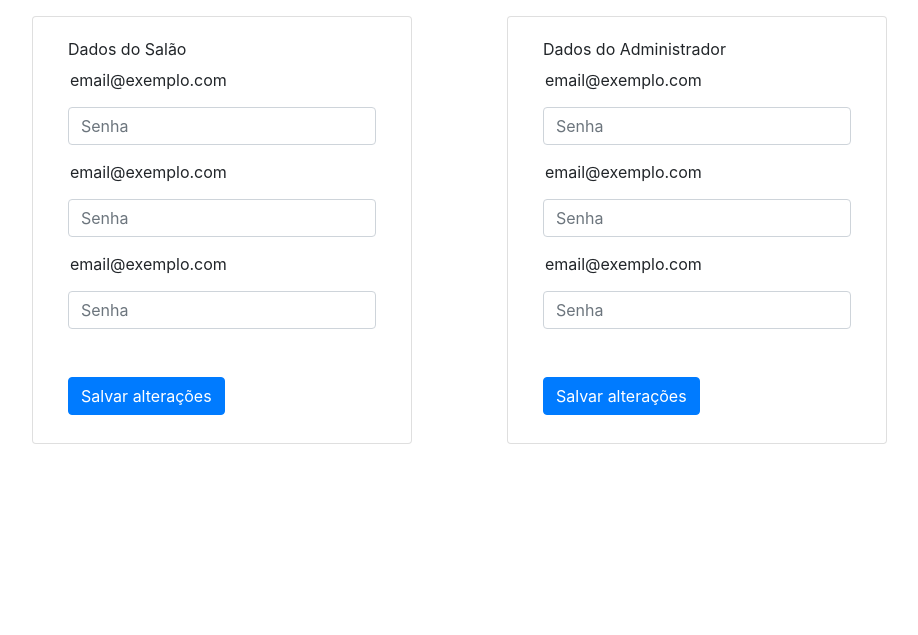
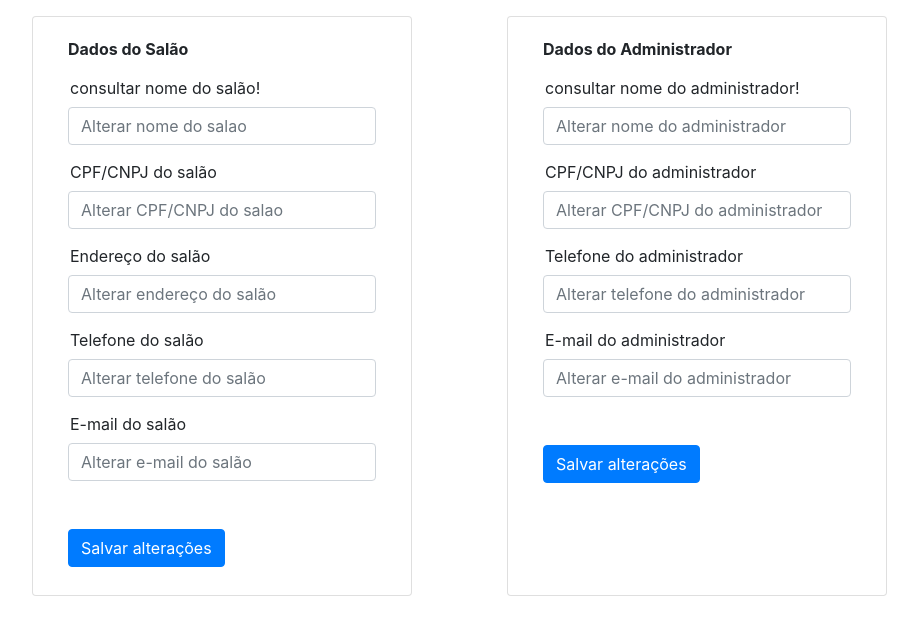
Before and after one commit to miraceli/app, a PHP site: page /perfil.php in a window 1280 px wide. Shown: the part 56-691 px from the top of the page, without its empty margins (133-1051 px from the left). Run offline with PHP 8.4, Linux system fonts and the light colour scheme; data that the repository does not hold is empty; some libraries are stand-ins or nearby versions.

Commit message:
versão 2 antes de dormir

```diff
--- a/perfil.php
+++ b/perfil.php
@@ -1,3 +1,18 @@
+<?php
+    include_once("conexao.php");
+
+    $sql1 = "select * from salao";
+    $consulta1 = mysqli_query($conexao, $sql1);
+    $registros1 = mysqli_num_rows($consulta1);
+
+    $sql2 = "select * from administrador";
+    $consulta2 = mysqli_query($conexao, $sql2);
+    $registros2 = mysqli_num_rows($consulta2);
+
+    $conexao->close();
+?>
+
+
 <!DOCTYPE html>
 <html lang="en">
 
@@ -35,6 +50,8 @@
                     <div class="dropdown-menu" aria-labelledby="navbarDropdown">
                         <a class="dropdown-item active" href="#">Perfil</a>
                         <div class="dropdown-divider"></div>
+                        <a class="dropdown-item" href="/app/cadastro_usuario.php">Cadastrar usuário</a>
+                        <div class="dropdown-divider"></div>
                         <a class="dropdown-item" href="#">Sair</a>
                     </div>
                 </li>
@@ -47,36 +64,46 @@
             <div class="col-md-1"></div>
             <div class="card col-4">
                 <div class="card-body">
-                    Dados do Salão
+                    <strong>Dados do Salão</strong>
+                    <form method="post" action="salvar_salao.php" name="form">
 
-                    <form>
-                        <div class="form-group mb-2">
-                            <label for="staticEmail2" class="sr-only">Email</label>
-                            <input type="text" readonly class="form-control-plaintext" id="staticEmail2" value="email@exemplo.com">
+                        <div class="mt-2">
+                            <input type="text" readonly class="form-control-plaintext" id="staticEmail" value="consultar nome do salão!">
                         </div>
                         <div class="form-group mb-2">
-                            <label for="inputPassword2" class="sr-only">Senha</label>
-                            <input type="password" class="form-control" id="inputPassword2" placeholder="Senha">
+                            <input type="text" class="form-control" id="inputPassword2" placeholder="Alterar nome do salao">
                         </div>
 
-                        <div class="form-group mb-2">
-                            <label for="staticEmail2" class="sr-only">Email</label>
-                            <input type="text" readonly class="form-control-plaintext" id="staticEmail2" value="email@exemplo.com">
+                        <div>
+                            <input type="text" readonly class="form-control-plaintext" id="staticEmail" value="CPF/CNPJ do salão">
                         </div>
                         <div class="form-group mb-2">
-                            <label for="inputPassword2" class="sr-only">Senha</label>
-                            <input type="password" class="form-control" id="inputPassword2" placeholder="Senha">
+                            <input type="text" class="form-control" id="inputPassword2" placeholder="Alterar CPF/CNPJ do salao">
+                        </div>
+
+                        <div>
+                            <input type="text" readonly class="form-control-plaintext" id="staticEmail" value="Endereço do salão">
                         </div>
                         <div class="form-group mb-2">
-                            <label for="staticEmail2" class="sr-only">Email</label>
-                            <input type="text" readonly class="form-control-plaintext" id="staticEmail2" value="email@exemplo.com">
+                            <input type="text" class="form-control" id="inputPassword2" placeholder="Alterar endereço do salão">
+                        </div>
+
+                        <div>
+                            <input type="text" readonly class="form-control-plaintext" id="staticEmail" value="Telefone do salão">
                         </div>
                         <div class="form-group mb-2">
-                            <label for="inputPassword2" class="sr-only">Senha</label>
-                            <input type="password" class="form-control" id="inputPassword2" placeholder="Senha">
+                            <input type="text" class="form-control" id="inputPassword2" placeholder="Alterar telefone do salão">
                         </div>
+
+                        <div>
+                            <input type="text" readonly class="form-control-plaintext" id="staticEmail" value="E-mail do salão">
+                        </div>
+                        <div class="form-group mb-2">
+                            <input type="text" class="form-control" id="inputPassword2" placeholder="Alterar e-mail do salão">
+                        </div>
+
                         <div class="mt-5">
-                            <button type="submit" class="btn btn-primary mb-2">Salvar alterações</button>
+                            <button type="submit" class="btn btn-primary mb-2" value="Salvar">Salvar alterações</button>
                         </div>
 
                     </form>
@@ -87,38 +114,41 @@
             <div class="col-md-1"></div>
             <div class="card col-4">
                 <div class="card-body">
-                    Dados do Administrador
+                <strong>Dados do Administrador</strong>
+                    <form method="post" action="salvar_adm.php" name="form">
 
-                    <form>
-                        <div class="form-group mb-2">
-                            <label for="staticEmail2" class="sr-only">Email</label>
-                            <input type="text" readonly class="form-control-plaintext" id="staticEmail2" value="email@exemplo.com">
+                    <div class="mt-2">
+                            <input type="text" readonly class="form-control-plaintext" id="staticEmail" value="consultar nome do administrador!">
                         </div>
                         <div class="form-group mb-2">
-                            <label for="inputPassword2" class="sr-only">Senha</label>
-                            <input type="password" class="form-control" id="inputPassword2" placeholder="Senha">
+                            <input type="text" class="form-control" id="inputPassword2" placeholder="Alterar nome do administrador">
                         </div>
 
-                        <div class="form-group mb-2">
-                            <label for="staticEmail2" class="sr-only">Email</label>
-                            <input type="text" readonly class="form-control-plaintext" id="staticEmail2" value="email@exemplo.com">
+                        <div>
+                            <input type="text" readonly class="form-control-plaintext" id="staticEmail" value="CPF/CNPJ do administrador">
                         </div>
                         <div class="form-group mb-2">
-                            <label for="inputPassword2" class="sr-only">Senha</label>
-                            <input type="password" class="form-control" id="inputPassword2" placeholder="Senha">
+                            <input type="text" class="form-control" id="inputPassword2" placeholder="Alterar CPF/CNPJ do administrador">
                         </div>
 
-                        <div class="form-group mb-2">
-                            <label for="staticEmail2" class="sr-only">Email</label>
-                            <input type="text" readonly class="form-control-plaintext" id="staticEmail2" value="email@exemplo.com">
+                        <div>
+                            <input type="text" readonly class="form-control-plaintext" id="staticEmail" value="Telefone do administrador">
                         </div>
                         <div class="form-group mb-2">
-                            <label for="inputPassword2" class="sr-only">Senha</label>
-                            <input type="password" class="form-control" id="inputPassword2" placeholder="Senha">
+                            <input type="text" class="form-control" id="inputPassword2" placeholder="Alterar telefone do administrador">
                         </div>
+
+                        <div>
+                            <input type="text" readonly class="form-control-plaintext" id="staticEmail" value="E-mail do administrador">
+                        </div>
+                        <div class="form-group mb-2">
+                            <input type="text" class="form-control" id="inputPassword2" placeholder="Alterar e-mail do administrador">
+                        </div>
+
                         <div class="mt-5">
-                            <button type="submit" class="btn btn-primary mb-2">Salvar alterações</button>
+                            <button type="submit" class="btn btn-primary mb-2" value="Salvar">Salvar alterações</button>
                         </div>
+
                     </form>
 
 
--- a/profissionais.php
+++ b/profissionais.php
@@ -48,6 +48,9 @@
             </a>
             <div class="dropdown-menu" aria-labelledby="navbarDropdown">
             <a class="dropdown-item" href="/app/perfil.php">Perfil</a>
+            <div class="dropdown-divider"></div>
+            <a class="dropdown-item" href="/app/cadastro_usuario.php">Cadastrar usuário</a>
+
             <div class="dropdown-divider"></div>
             <a class="dropdown-item" href="#">Sair</a>
             </div>
--- a/servicos.php
+++ b/servicos.php
@@ -50,6 +50,8 @@
             </a>
             <div class="dropdown-menu" aria-labelledby="navbarDropdown">
             <a class="dropdown-item" href="/app/perfil.php">Perfil</a>
+            <div class="dropdown-divider"></div>
+            <a class="dropdown-item" href="/app/cadastro_usuario.php">Cadastrar usuário</a>
             <div class="dropdown-divider"></div>
             <a class="dropdown-item" href="#">Sair</a>
             </div>
```
Also changed, not shown: mysql.sql (+16 -2 lines), salvar_adm.php (added, +65 -0 lines), salvar_salao.php (added, +65 -0 lines).
